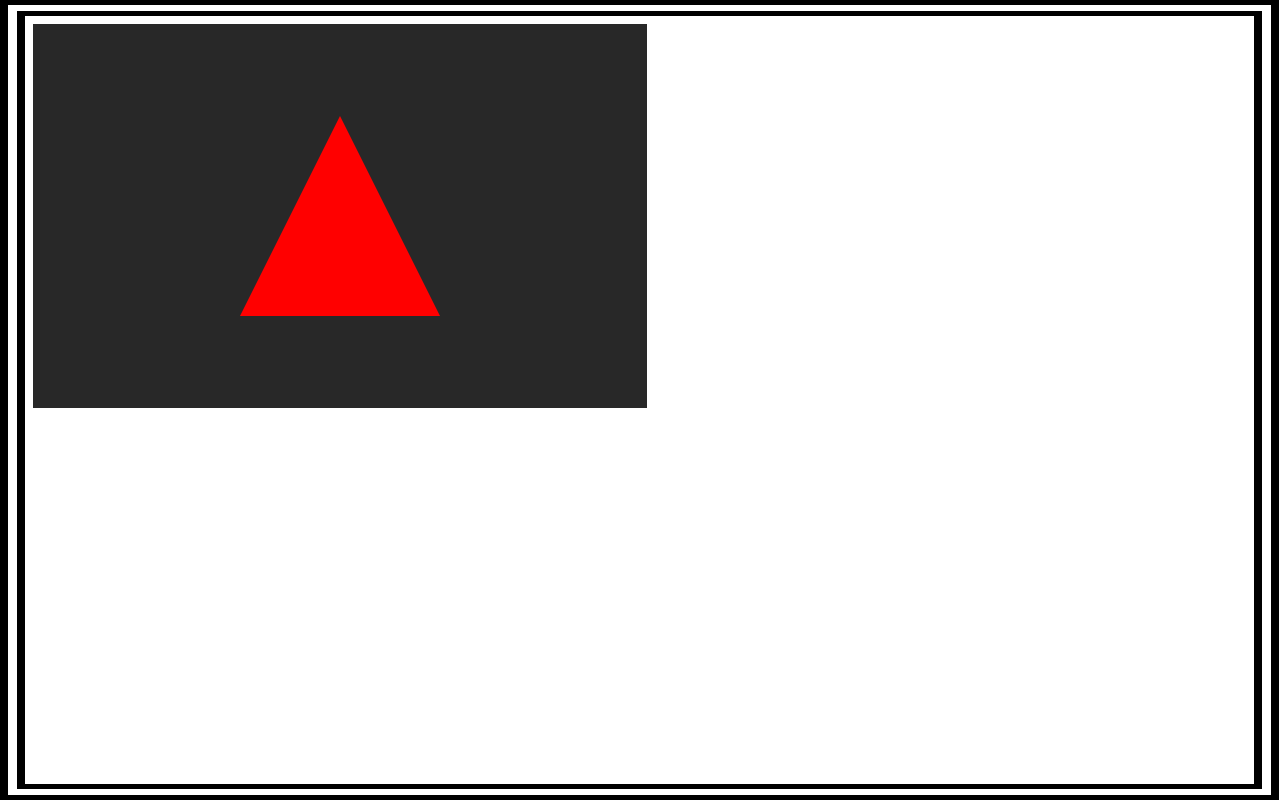
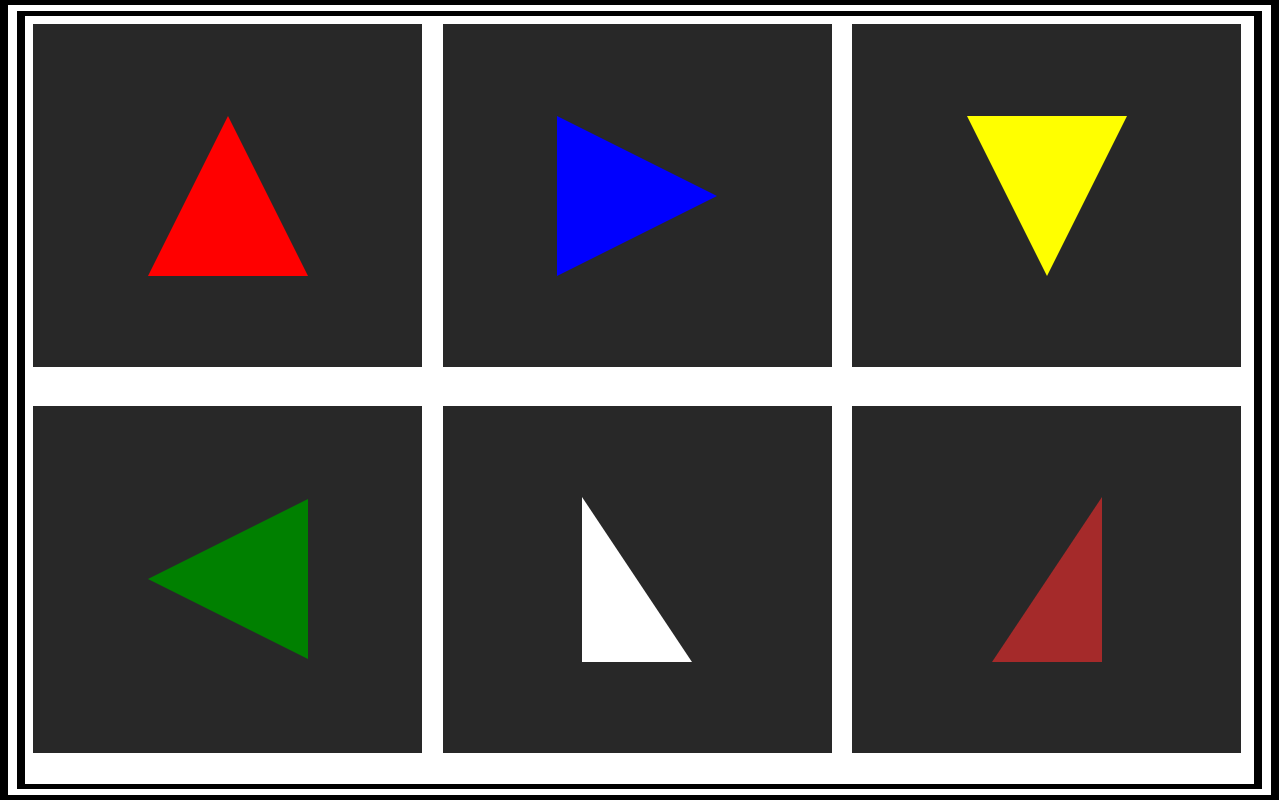
Before and after one commit to its-Mike-old/Triangle, a plain HTML site: page index.html in a window 1280 px wide. Drawn offline with Linux system fonts and the light colour scheme.

Commit message:
Manipulated the border values to make different triangular shapes

```diff
--- a/index.html
+++ b/index.html
@@ -8,7 +8,27 @@
 </head>
 <body>
     <div class="container">
-    <div class="triangle"></div>
+    <div class="triangleUp"></div>
     </div>
+
+    <div class="container">
+        <div class="triangleRight"></div>
+        </div>
+
+    <div class="container">
+        <div class="triangleDown"></div>
+        </div>
+
+    <div class="container">
+            <div class="triangleLeft"></div>
+            </div>
+
+    <div class="container">
+                <div class="triangle90"></div>
+    </div>
+
+    <div class="container">
+        <div class="triangle90-"></div>
+        </div>
 </body>
 </html>
--- a/style.css
+++ b/style.css
@@ -9,21 +9,61 @@ body{
     width: 100%;
     height: 100%;
     overflow: hidden;
+    display: grid;
+    grid-template-columns: auto auto auto;
 }
 .container{
     background-color: #282828;
-    width: 50%;
-    height: 50%;
+    width: 95%;
+    height: 90%;
     padding: 0;
     display: flex;
     justify-content: center;
 
 }
-.triangle{
+.triangleUp{
     width: 0;
     height: 0;
-    border-bottom: 200px solid red;
-    border-right: 100px solid transparent;
-    border-left: 100px solid transparent;
+    border-bottom: 160px solid red;
+    border-right: 80px solid transparent;
+    border-left: 80px solid transparent;
     margin: auto;
 }
+.triangleRight{
+    width: 0;
+    height: 0;
+    border-bottom: 80px solid transparent ;
+    border-top: 80px solid transparent;
+    border-left: 160px solid blue;
+    margin: auto;
+}
+.triangleDown{
+    width: 0;
+    height: 0;
+    border-top: 160px solid yellow;
+    border-right: 80px solid transparent;
+    border-left: 80px solid transparent;
+    margin: auto;
+}
+.triangleLeft{
+    width: 0;
+    height: 0;
+    border-bottom: 80px solid transparent ;
+    border-top: 80px solid transparent;
+    border-right: 160px solid green;
+    margin: auto;
+}
+.triangle90{
+    width: 0;
+    height: 0;
+    margin: auto;
+    border-left: 110px solid white;
+    border-top: 165px solid transparent;
+}
+.triangle90-{
+    width: 0;
+    height: 0;
+    margin: auto;
+    border-right: 110px solid brown;
+    border-top: 165px solid transparent;
+}
```
